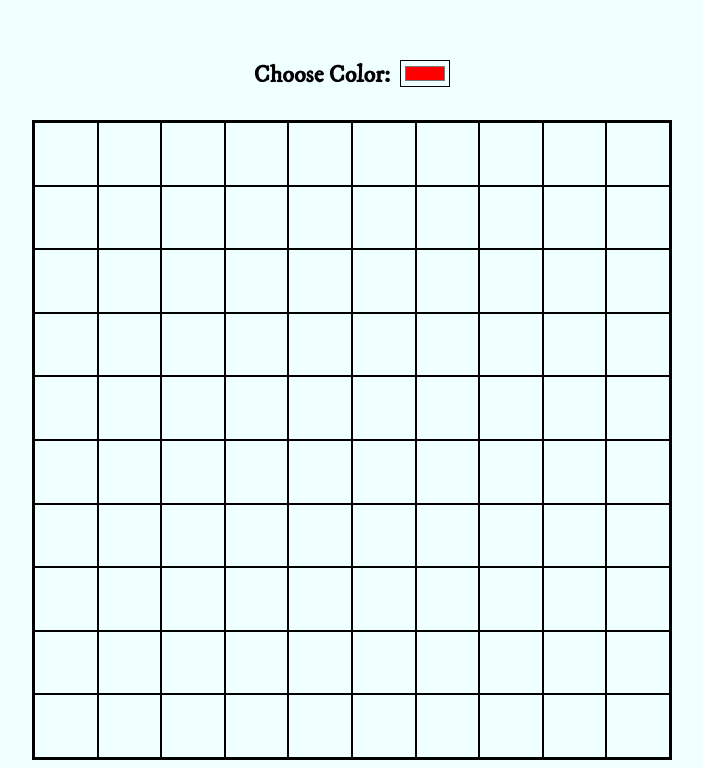
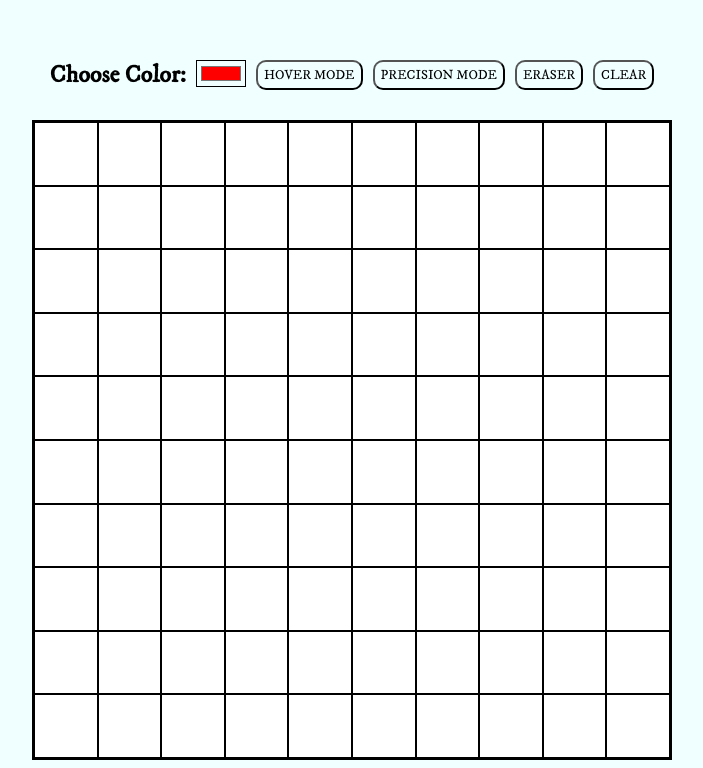
Before and after one commit to tejaswi-manoj/etch-a-sketch-project, a plain HTML site: page index.html in a window 1280 px wide. Shown: the part 108-876 px from the top of the page, without its empty margins (288-991 px from the left). Drawn offline with nearby package versions, Linux system fonts and the light colour scheme.

Commit message:
Add buttons without functionality

```diff
--- a/index.html
+++ b/index.html
@@ -30,6 +30,11 @@
                     <input type="color" id="colorInput" value="#ff0000">
                  </div>
 
+                <button class="hover"> HOVER MODE </button>
+                <button class="manual"> PRECISION MODE </button>
+                <button class="eraser"> ERASER </button>
+                <button class="clear"> CLEAR </button>
+
             </div>
 
             <div id="grid"></div>
--- a/style.css
+++ b/style.css
@@ -29,6 +29,7 @@
   height: 640px;
   margin: 0px;
   padding: 0px;
+  background-color: white;
 }
 
 .tile {
@@ -37,6 +38,7 @@
   text-align: center;
   aspect-ratio: 1/1;
   flex-basis: calc(100%/100);
+  background-color: white;
 }
 
 .enter_color{
@@ -49,3 +51,8 @@
   display: flex;
   gap: 10px;
 }
+
+button{
+  border-radius: 10px;
+  font-family: "IM Fell DW Pica", serif;
+}
```
